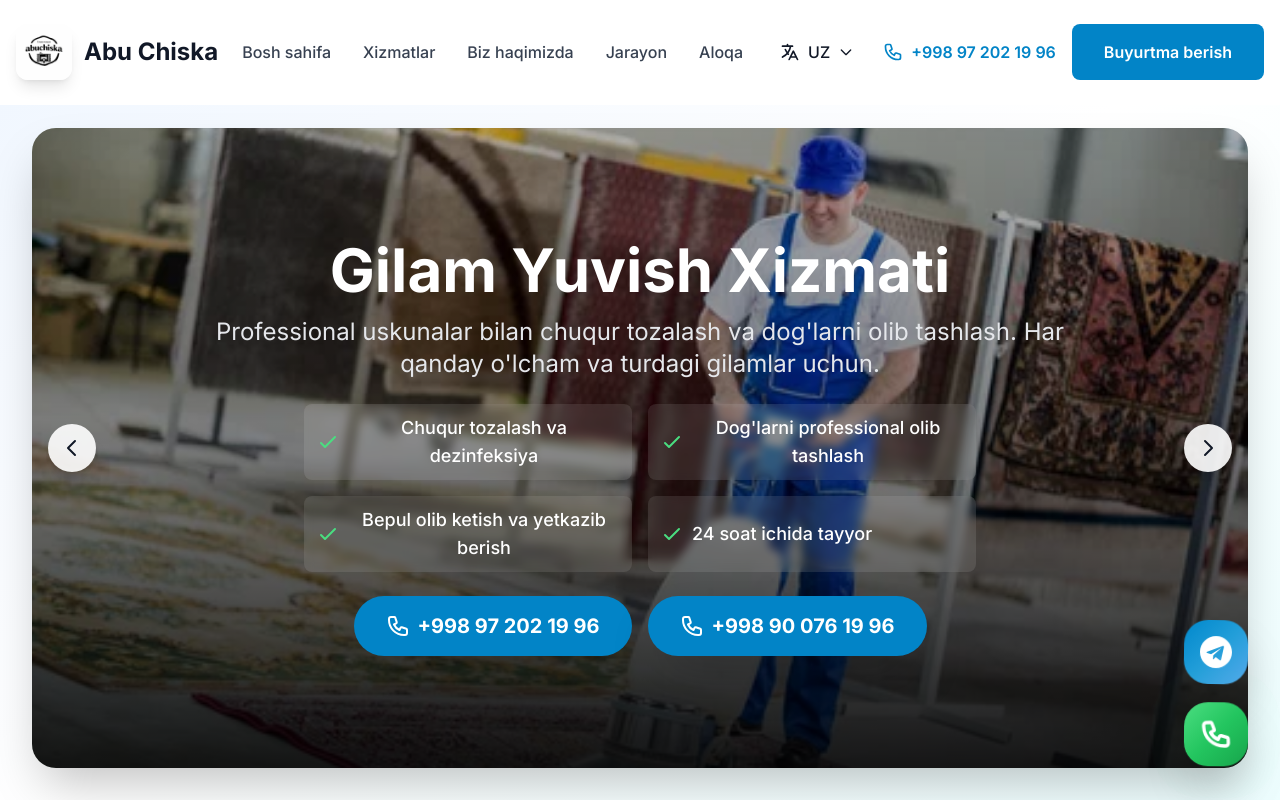
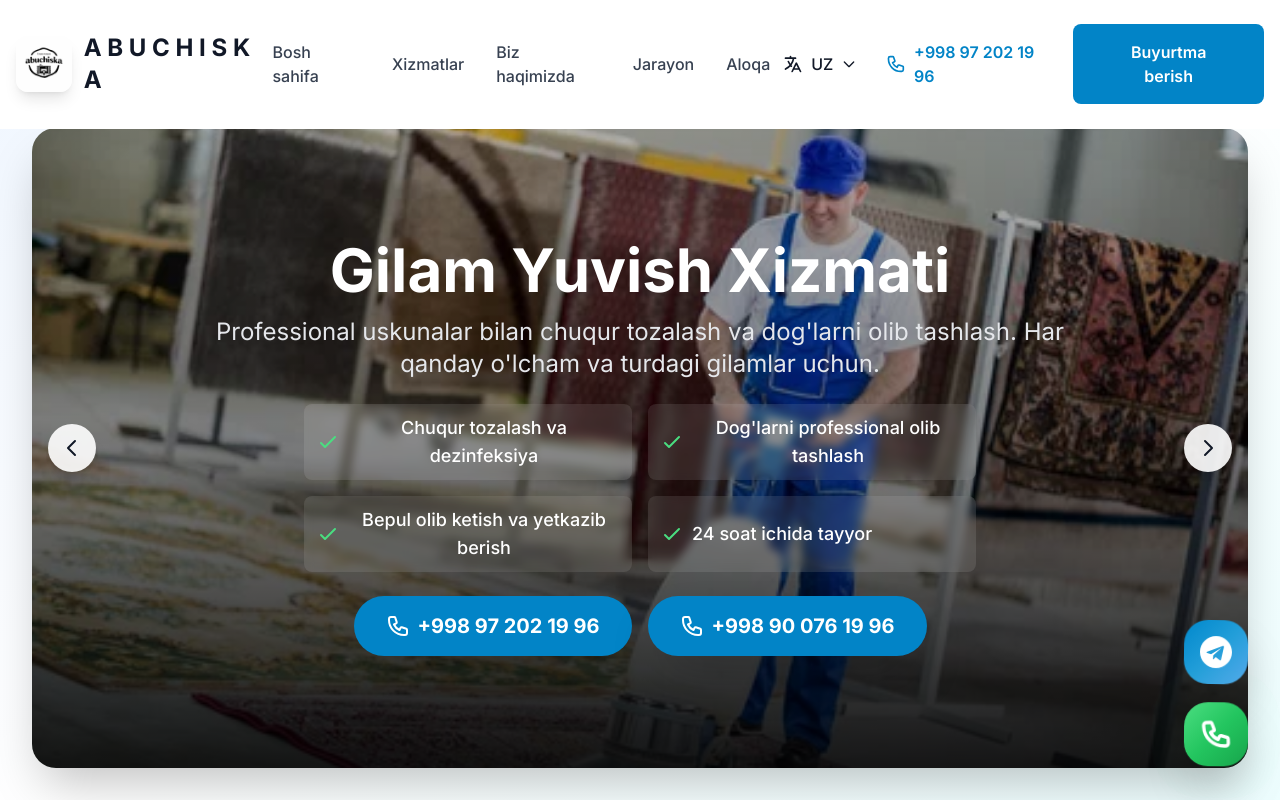
Before and after one commit to bahriddindeveloper96/abu-clean, a Vue app: page / in a window 1280 px wide. Shown: the top 800 px of the page. Built offline with nearby package versions, Linux system fonts and the light colour scheme.

Commit message:
(bhhbhCDCD)

```diff
--- a/src/components/Navbar.vue
+++ b/src/components/Navbar.vue
@@ -17,7 +17,7 @@
             />
           </div>
           <span class="text-xl md:text-2xl font-bold text-gray-900 group-hover:text-primary-600 transition-colors duration-300">
-            Abu Chiska
+            A B U C H I S K A
           </span>
         </a>
 
```
